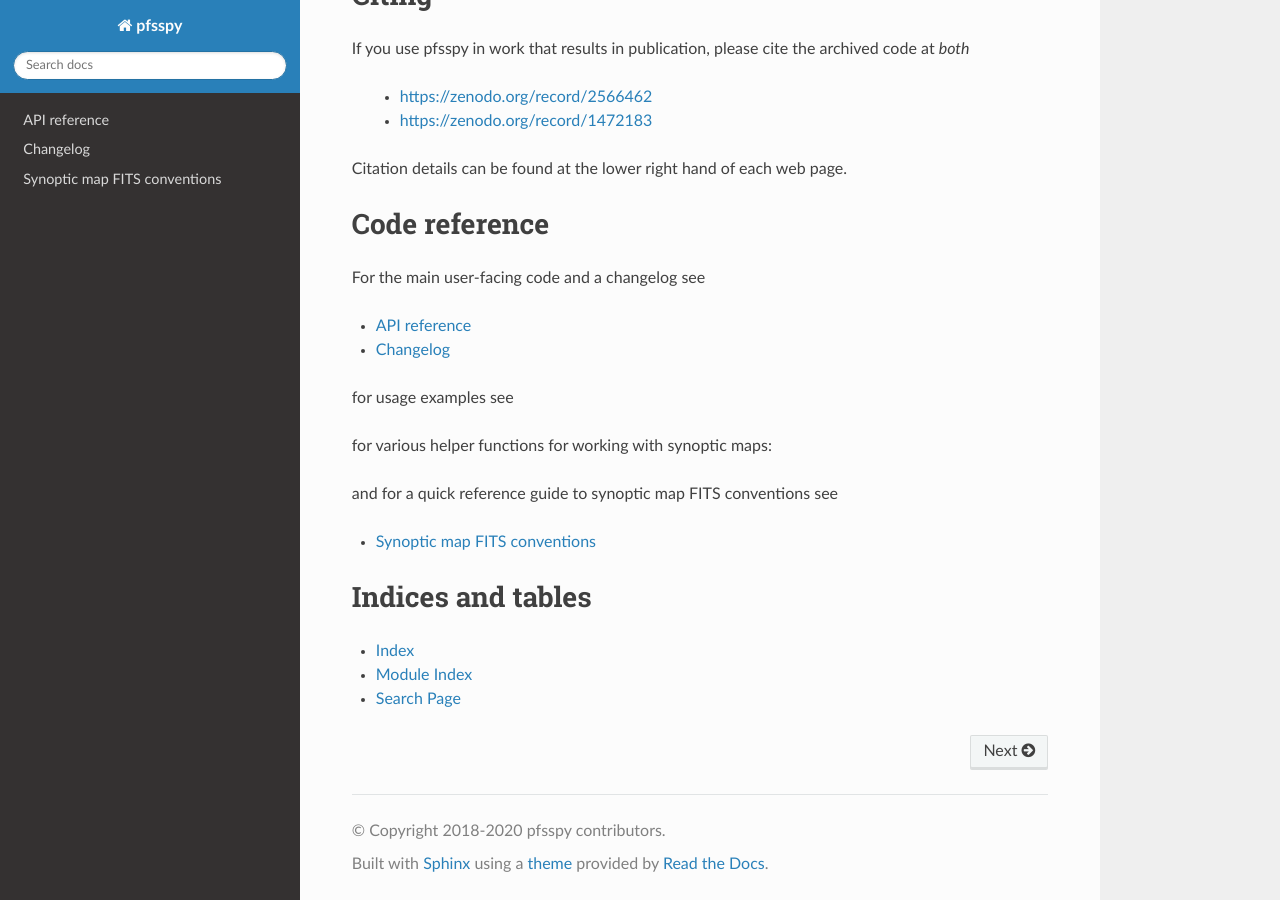
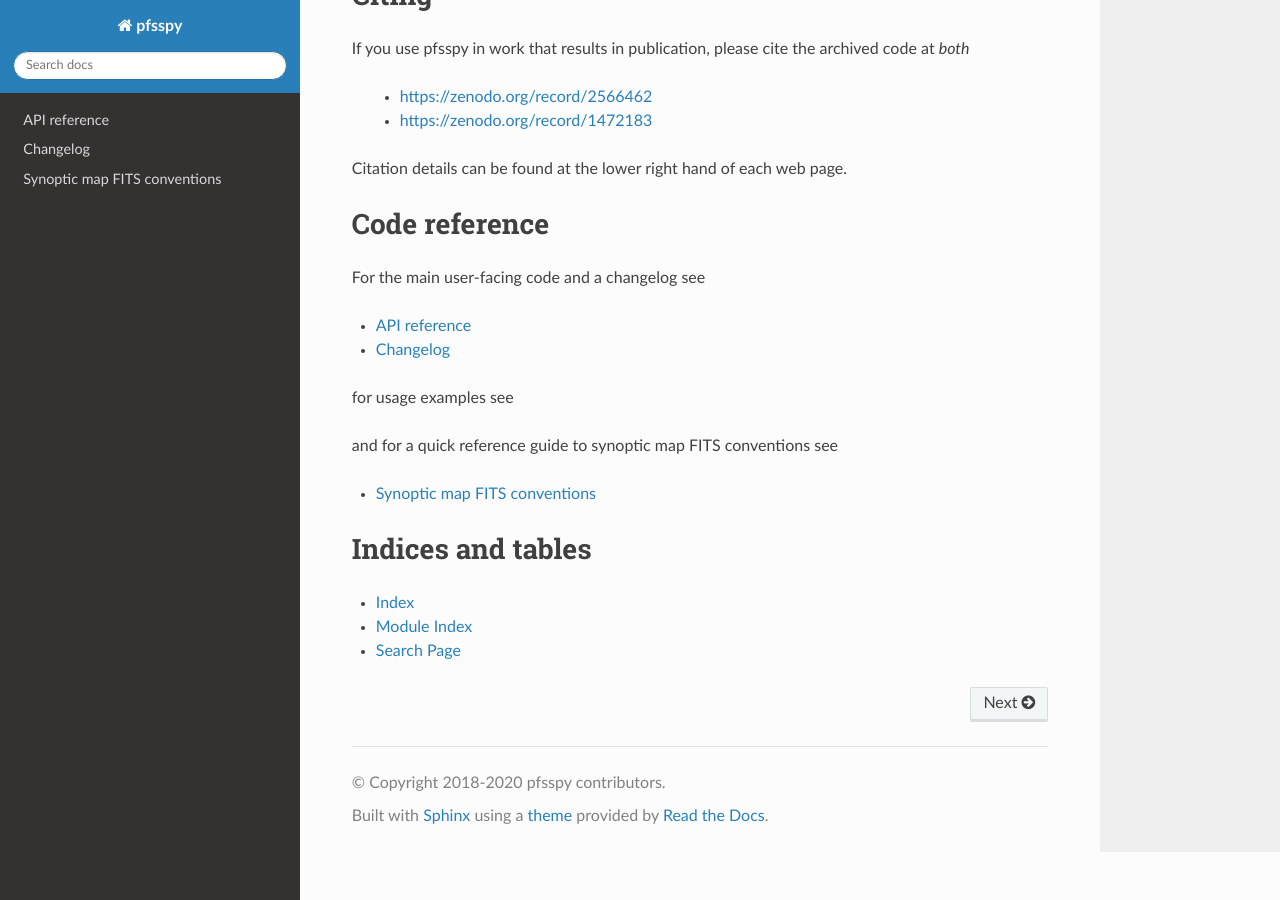
Before and after one commit to sunpy/sunkit-magex, a Sphinx documentation site: the page built from docs/index.rst, in a window 1280 px wide and 900 px high, scrolled down 1033 px. Built offline with Sphinx 7.4.7 and the Read the Docs theme 2.0.0, drawn with Linux system fonts in a browser that asks for light colours; pages that are not in the unit, such as notebooks, are missing from menus; the version number could not be read and is left out.

Commit message:
Clean up doc structure

```diff
--- a/docs/index.rst
+++ b/docs/index.rst
@@ -62,13 +62,6 @@ for usage examples see
 
    auto_examples/index
 
-for various helper functions for working with synoptic maps:
-
-.. toctree::
-   :maxdepth: 2
-
-   utils
-
 and for a quick reference guide to synoptic map FITS conventions see
 
 .. toctree::
```
Also changed, not shown: 1 other file.
